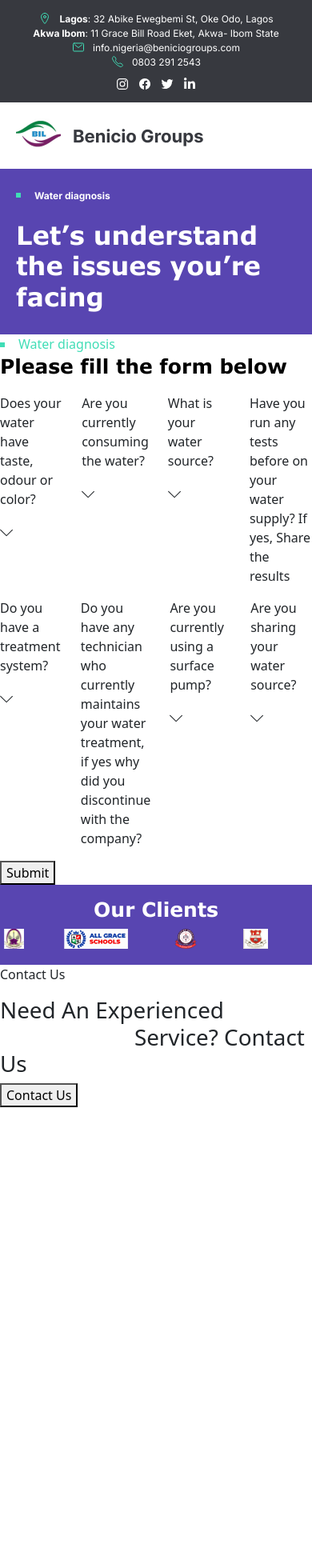
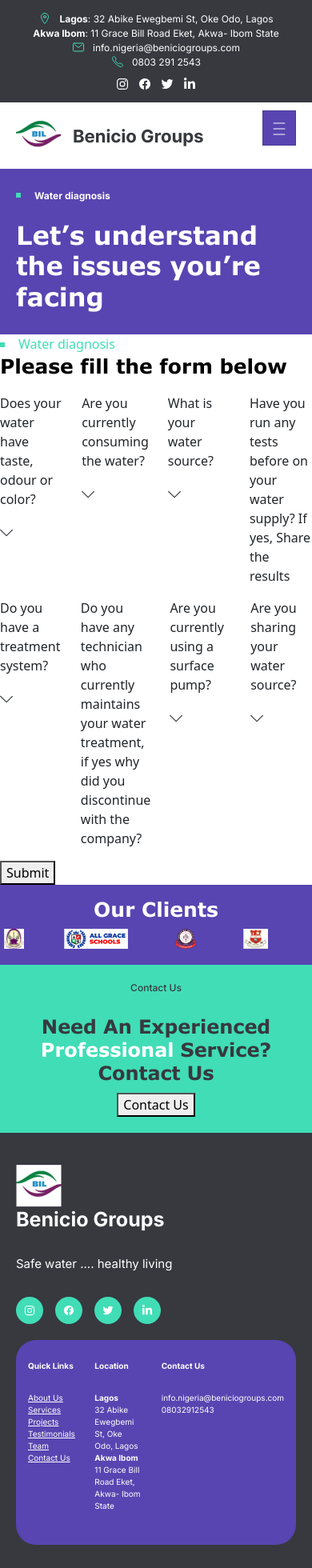
Before and after one commit to 8sosa/BENICIO, a React (Create React App) app: page /servWDP in a window 390 px wide. Shown: the top 1960 px of the page at 80% size. Before the commit the page ends 1384 px from the top, so only its background shows below. Built offline with nearby package versions, Linux system fonts and the light colour scheme.

Commit message:
homepage mobile commit

```diff
--- a/src/Components/Footer.js
+++ b/src/Components/Footer.js
@@ -14,8 +14,8 @@ export default function Footer () {
           <Row md={2}>
             <Col md={4}>
               <Row className='d-flex flex-row align-items-center'>
-                <Col md={'auto'}><img src={Logo} alt='logo' href="/"/></Col>
-                <Col md={'auto'}><h1 className='footerBrandName'>Benicio Groups</h1></Col>
+                <Col md={'auto'} className='fitter'><img src={Logo} alt='logo' href="/"/></Col>
+                <Col md={'auto'} className='fitter'><h1 className='footerBrandName'>Benicio Groups</h1></Col>
               </Row>
               <p className='footerBrandSlogan'>Safe water .... healthy living</p>
               <div className='d-flex flex-row'>
--- a/src/Components/Home.js
+++ b/src/Components/Home.js
@@ -120,12 +120,13 @@ export default function Home () {
           </Col>
         </Row>
         <section className='aboutContent'>
-          <Row>
+          <Row className='mrsCol'>
             <Col md={6} className='mrCol'>
+              <div className='phantom'><p className='textgrey'>About Us</p></div>
               <img src={Pic20} alt='water pump' className='homePicBox'/>
             </Col>
             <Col md={5}>
-              <p className='textgrey'>About Us</p>
+            <div className='ghost'><p className='textgrey'>About Us</p></div>
               <h1 className='homeHeaderText1'>We Provide Water Solutions</h1>
               <p className='greyPgraph'>As a social enterprise, our services include community water projects, Borehole Drilling & Maintenance, Water Treatment Installations, and Water Factory Setup (Bottles & Sachet). We have been dedicated to the water treatment industry, and our success lies in consistently delivering appropriate, reliable, and cost-effective solutions to various challenges within this specialized water sector.</p>
               <p className='greyPgraph'>At Benicio innovations Limited, we ensure our treatment plants meets WHO and NAFDAC standards for drinking water by prioritize the cultivation of enduring business relationships, emphasizing communication, innovation, and excellence.</p>
@@ -138,7 +139,7 @@ export default function Home () {
                   <li className='greyPgraph1'>Solving Global Water Crisis</li>
                   <li className='greyPgraph1'>Developing Solutions to Nigeria’s Water Shortage</li>
                   <li className='greyPgraph1'>Supporting Global Health Impact</li>
-                  <li className='greyPgraph12'>Aliquam id ante suscipi fringilla.</li>
+                  <li className='greyPgraph1'>Aliquam id ante suscipi fringilla.</li>
                 </ul>
               </div>
             </Col>
@@ -357,7 +358,7 @@ export default function Home () {
         </section>
         <section className='ghost'>
             <Row className='someSection'>
-              <Col sm={6} className='darkbghome'>
+              <Col sm={12} md={6} className='darkbghome'>
                   <div className='darkbghomeContent'>
                       <p className='textgrey'>Our Projects</p>
                       <h1 className='whiteHeader'>Featured Projects</h1>
@@ -365,7 +366,7 @@ export default function Home () {
                       <button href='/services' className='contactBtnNav'><p className='bold m-0 p-0'>More Projects</p></button>
                   </div>
               </Col>
-              <Col sm={3} className='bghome'>
+              <Col sm={6} md={3} className='bghome'>
                 <div className="image-container">
                   <img src={Pic19} alt='service' className='homeePicBox'/>
                   <div className="overlay">
@@ -373,7 +374,7 @@ export default function Home () {
                   </div>
                 </div>
               </Col>
-              <Col sm={3} className='bghome'>
+              <Col sm={6} md={3} className='bghome'>
                 <div className="image-container">
                   <img src={Pic17} alt='service' className='homeePicBox'/>
                   <div className="overlay">
@@ -383,14 +384,41 @@ export default function Home () {
               </Col>
             </Row>
         </section>
-        <div className='ghost'>
-          <section className=' d-flex flex-column align-items-center'>
+        <section className='phantom'>
+            <Row className='someSection'>
+              <Col className='bghome'>
+                <div className="image-container">
+                  <img src={Pic19} alt='service' className='homeePicBox'/>
+                  <div className="overlay">
+                      <button className="read-more-btn">Read More</button>
+                  </div>
+                </div>
+              </Col>
+              <Col className='bghome'>
+                <div className="image-container">
+                  <img src={Pic17} alt='service' className='homeePicBox'/>
+                  <div className="overlay">
+                      <button className="read-more-btn">Read More</button>
+                  </div>
+                </div>
+              </Col>
+            </Row>
+            <div className='darkbghome'>
+                  <div className='darkbghomeContent'>
+                      <p className='textgrey'>Our Projects</p>
+                      <h1 className='whiteHeader'>Featured Projects</h1>
+                      <p className='missText2'>With 10 years of experience in the water industry we have a diverse portfolio of clients and projects.</p>
+                      <button href='/services' className='contactBtnNav'><p className='bold m-0 p-0'>More Projects</p></button>
+                  </div>
+            </div>
+        </section>
+        <section className=' d-flex flex-column align-items-center'>
           <div className='greenCard'>
             <li className='topListBoxpurp'><span className='greenCardText'>Contact Us</span></li>
             <h1 className='greenCardText1'>Need An Experienced <span className='white'>Professional</span> Service?</h1>
             <a href='/contact-us'><button className='greenCardBtn'>Contact Us</button></a>
           </div>
-        </section></div>
+        </section>
         <iframe title='Our Address' src="https://www.google.com/maps/embed?pb=!1m18!1m12!1m3!1d3963.0736947615487!2d3.2640759757779065!3d6.637770421823248!2m3!1f0!2f0!3f0!3m2!1i1024!2i768!4f13.1!3m3!1m2!1s0x103b90a490748365%3A0x18e2c30fe20599bc!2s32%20Abike%20Ewegbemi%20St%2C%20Oke%20Odo%2C%20Lagos%20102213%2C%20Lagos!5e0!3m2!1sen!2sng!4v1715103483413!5m2!1sen!2sng" className='googleMaps' width="100%" height="300" style={{border: 0}} allowfullscreen="" loading="lazy" referrerpolicy="no-referrer-when-downgrade"></iframe>
       </Container>
     </>
--- a/src/Components/Navbar.js
+++ b/src/Components/Navbar.js
@@ -4,6 +4,7 @@ import { Navbar, Nav, NavDropdown} from 'react-bootstrap'
 
 import { IoLocationOutline, IoMailOutline, IoCallOutline, IoLogoInstagram, IoLogoFacebook, IoLogoTwitter } from "react-icons/io5";
 import { FaLinkedinIn } from "react-icons/fa";
+import { CiMenuBurger } from "react-icons/ci";
 import Logo from './Images/Logo.png'
 
 export default function BenNavbar () {
@@ -36,8 +37,12 @@ export default function BenNavbar () {
                 </div>
             </div>
             <div className='bottomBar'>
-                <Navbar.Brand href="#home"> <img src={Logo} alt='logo' /> </Navbar.Brand>
-                <Navbar.Toggle aria-controls="responsive-navbar-nav" className='ghost'/>
+                <div className='mobileMenuBottom'>
+                    <Navbar.Brand href="#home"> <img src={Logo} alt='logo' /> </Navbar.Brand>
+                    <Navbar.Toggle aria-controls="responsive-navbar-nav" className='navbar-toggler'>
+                        <span className='menuToggle'><CiMenuBurger /></span>
+                    </Navbar.Toggle>
+                </div>
                 <Navbar.Collapse id="responsive-navbar-nav" className='responsive-navbar-nav'>
                     <Nav className='navLinks'>
                         <Nav.Link href='/' className='navLink'>Home</Nav.Link>
--- a/src/index.css
+++ b/src/index.css
@@ -238,6 +238,9 @@ code {
 }
 .blueish2 {
   color: #40DDB6;
+}
+.phantom {
+  display: none;
 }
 @media (min-width: 1440px) {
   .mainNavBar{
@@ -2365,6 +2368,7 @@ code {
     display: flex;
     flex-direction: column;
     padding: 0px !important;
+    position: relative;
   }
   .topBar{
     width: 100%;
@@ -2402,6 +2406,22 @@ code {
     width: 100px;
     margin-top: 10px;
   }
+  .navbar-toggler {
+    background-color: #5845B1 !important;
+    color: #fff !important;
+    border-radius: 0px !important;
+    height: fit-content;
+    padding: 10px !important;
+  }
+  .mobileMenuBottom {
+    display: flex;
+    flex-direction: row;
+    justify-content: space-between;
+    width: 100%;
+  }
+  .menuToggle {
+    color: #fff;
+  }
   .bottomBar {
     width: 100%;
     padding-left: 20px;
@@ -2409,37 +2429,37 @@ code {
     padding-top: 10px;
     padding-bottom: 10px;
     display: flex;
-    flex-direction: row;
+    flex-direction: column;
     justify-content: space-between;
     align-items: center;
+    position: sticky;
   }
   .navLinks {
     width: fit-content;
     display: flex;
-    flex-direction: row;
+    flex-direction: row !important;
     justify-content: space-evenly;
     align-items: center;
+    margin-bottom: 15px !important;
   }
   .navLink {
     font-family: "Inter", sans-serif;
-    font-size: 14px;
+    font-size: 10px !important;
     font-weight: 400;
     background-color: transparent;
     border-radius: 50px !important;
     padding-top: 10px !important;
     padding-bottom: 10px !important;
-    padding-left: 30px !important;
-    padding-right: 30px !important;
-    color: #37393F;
-    }
+    padding-left: 10px !important;
+    padding-right: 10px !important;
+    color: #37393F !important;
+  }
   .navLink:hover, .navLink:focus {
     background-color: #5845B1;
-    border-radius: 50px !important;
     padding-top: 10px !important;
     padding-bottom: 10px !important;
     padding-left: 30px !important;
     padding-right: 30px !important;
-    color: #fff !important;
   }
   .navLink .nav-link {
     color: black;
@@ -2456,6 +2476,12 @@ code {
     font-size: 16px;
     padding: 0px !important;
     margin: 0px !important;
+  }
+  .dropdown-menu {
+    --bs-dropdown-min-width: 0rem !important;
+  }
+  .navbar-nav .dropdown-menu {
+    flex: 1 1;
   }
   .aboutHero {
     margin: 0px !important;
@@ -2536,7 +2562,7 @@ code {
     height: 100%;
     display: flex;
     flex-direction: column;
-    align-items: center;
+    align-items: flex-start;
   }
   .homePicBox {
     width: 350px ;
@@ -2559,19 +2585,21 @@ code {
     display: flex;
     flex-direction: column;
     align-items: center;
-    margin-right: 40px;
+    margin-right: 0px;
+    margin-bottom: 10px;
+    width: 100%;
   }
   .graybgtext {
     color: #5845B1;
     font-family: "Inter", sans-serif;
-    font-size: 40px;
+    font-size: 80px;
     font-weight: bold;
     margin-bottom: 0px;
   }
   .graybgtext1 {
     color: #1C2752;
     font-family: "VerdanaBold", sans-serif;
-    font-size: 18px;
+    font-size: 20px;
     text-align: center;
   }
   .homeHeaderText1 {
@@ -2586,7 +2614,7 @@ code {
     background-color: #F4F4F4;
     color: #1C2752;
     font-family: "Inter", sans-serif;
-    font-size: 10px;
+    font-size: 14px;
     font-weight: 500;
     width: max-content;
     padding: 7px;
@@ -2597,13 +2625,13 @@ code {
   .greyPgraph {
     color: #7E7E7E;
     font-family: "Inter", sans-serif;
-    font-size: 10px;
+    font-size: 14px;
     font-weight: 400;
   }
   .greyPgraph1 {
     color: #7E7E7E;
     font-family: "Inter", sans-serif;
-    font-size: 10px;
+    font-size: 15px;
     font-weight: 400;
     margin-bottom: 15px;
     list-style-type: none;
@@ -2692,6 +2720,7 @@ code {
     margin-top: 40px !important;
     margin-left: 20px !important;
     margin-right: 20px !important;
+    margin-bottom: 50px;
     box-shadow: 0px 0px 4.8px 0px rgba(216,216,216,1);
     display: flex;
     flex-direction: column;
@@ -2701,7 +2730,7 @@ code {
     padding-left: 20px !important;
     padding-right: 20px !important;
     padding-top: 50px;
-    padding-bottom: 100px;
+    padding-bottom: 50px;
     display: flex;
     flex-direction: column;
     align-items: center;
@@ -2808,8 +2837,10 @@ code {
   .customerFormSection{
     display: flex;
     flex-direction: column-reverse;
+    align-content: center;
     margin-top: 50px !important;
     width: 100%;
+    margin-bottom: 50px;
   }
   .someCol {
     margin: 20px !important;
@@ -3027,21 +3058,191 @@ code {
     width: 100%;
     height: 140px;
   }
+  .fitter {
+    width: fit-content;
+  }
   .footer {
-    display: none;
+    background-color: #37393F;
+    height: max-content !important;
+  }
+  .footerTop {
+    display: flex;
+    align-items: center;
+    justify-content: center;
+    padding-top: 40px;
+    padding-bottom: 40px;
+    padding-left: 20px;
+    padding-right: 20px;
+    font-family: "Inter", sans-serif;
+    font-size: 14px;
+    font-weight: 400;
+    color: #fff;
+  }
+  .footerBrandName {
+    font-family: "Inter", sans-serif;
+    font-size: 25px;
+    font-weight: bolder;
+    margin: 0px;
+  }
+  .footerBrandSlogan {
+    font-family: "Inter", sans-serif;
+    font-size: 15px;
+    font-weight: normal;
+    margin-top: 30px;
+    margin-bottom: 30px;
+  }
+  .socialIcon {
+    display: flex;
+    border-radius: 50%;
+    background-color: #40DDB6;
+    width: fit-content;
+    padding: 10px;
+    margin-right: 15px;
+  }
+  .footerBottom {
+    display: flex;
+    align-items: center;
+    justify-content: center;
+    border-top: 1px solid #465A64;
+    padding: 20px;
+    font-family: "Inter", sans-serif;
+    font-size: 14px;
+    font-weight: 400;
+    color: #fff;
+  }
+  .footerCard {
+    background-color: #5845B1;
+    padding-top: 25px;
+    padding-left: 15px;
+    padding-right: 15px;
+    padding-bottom: 25px;
+    border-radius: 25px;
+    width: 100%;
+    margin-top: 20px;
+  }
+  .footerList {
+    list-style: none;
+    padding: 0px;
+  }
+  .footerListHeader {
+    font-family: "Inter", sans-serif;
+    font-size: 10px;
+    font-weight: bold;
+    margin-bottom: 25px;
+  }
+  .footerListItem {
+    font-family: "Inter", sans-serif;
+    font-size: 10px;
+    font-weight: 400;
+  }
+  .footerListItemBold {
+    font-family: "Inter", sans-serif;
+    font-size: 10px;
+    font-weight: bold;
+  }
+  .greenCard {
+    padding: 20px;
+    width: 100%;
+    background-color: #40DDB6;
+    display: flex;
+    flex-direction: column;
+    align-items: center;
+  }
+  .greenCardText {
+    color: #37393F;
+    font-family: "Inter", sans-serif;
+    font-size: 12px;
+    font-weight: 500;
+    margin-bottom: 25px;
+    text-align: center;
+  }
+  .greenCardText1 {
+    color: #37393F;
+    font-family: "VerdanaBold", sans-serif;
+    font-size: 24px;
+    font-weight: bold;
+    margin-bottom: 10px;
+    text-align: center;
   }
   .greenCardBtn {
     margin-top: 20px;
+    margin-bottom: 5px;
     background-color: #5845B1;
     border: 0px;
-    padding-top: 14px;
-    padding-bottom: 14px;
+    padding-top: 12px;
+    padding-bottom: 12px;
+    padding-left: 20px;
+    padding-right: 20px;
+    border-radius: 30px;
+    font-family: "Inter", sans-serif;
+    font-size: 12px;
+    font-weight: bold;
+    color: #fff;
+  }
+  .responsive-navbar-nav {
+    display: flex;
+    flex-direction: column;
+    justify-content: space-between !important;
+  }
+  .contactBtnNav {
+    background-color: #5845B1;
+    border: 0px;
+    padding-top: 10px;
+    padding-bottom: 10px;
     padding-left: 20px;
     padding-right: 20px;
     border-radius: 60px;
     font-family: "Inter", sans-serif;
-    font-size: 18px;
-    font-weight: bold;
-    color: #fff;
-  }
-}
+    font-size: 14px;
+    font-weight: 400;
+    color: #fff;
+    width: fit-content;
+  }
+  .mrsCol {
+    display: flex;
+  }
+  .aboutContent {
+    display: flex;
+    flex-direction: column;
+    padding-top: 20px;
+    padding-bottom: 20px;
+    padding-left: 20px;
+    padding-right: 20px;
+  }
+  .phantom {
+    display: flex;
+    flex-direction: column;
+  }
+  .someSection {
+    height: fit-content !important;
+    display: flex;
+    flex-direction: row;
+    width: 100%;
+  }
+  .missText2 {
+    color: #fff;
+    font-family: "Inter", sans-serif;
+    font-size: 12px;
+    font-weight: 400;
+    margin-top: 20px;
+    margin-bottom: 20px;
+  }
+  .darkbghomeContent {
+    display: flex;
+    flex-direction: column;
+    align-items: flex-start;
+    justify-content: space-evenly;
+    height: 100%;
+    padding-top: 30px;
+    padding-left: 20px;
+    padding-bottom: 30px;
+    padding-right: 20px;
+  }
+  .projectContent1 {
+    margin-top: 100px;
+    margin-bottom: 100px;
+    display: flex;
+    flex-direction: column;
+    align-items: center;
+  }
+}
```
